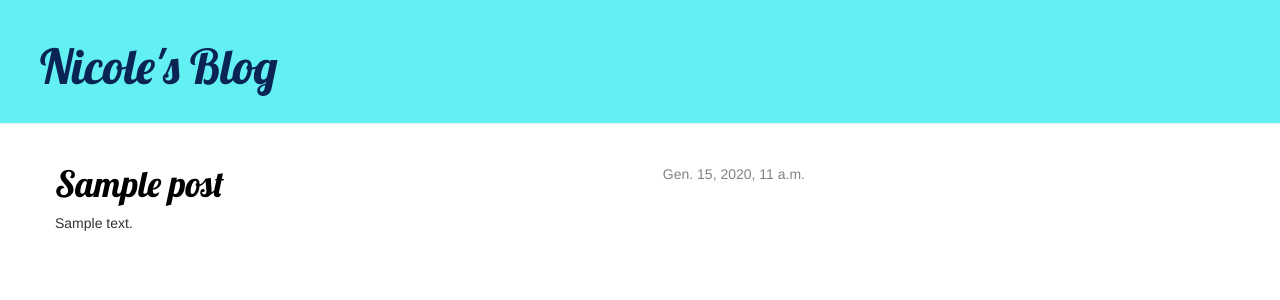
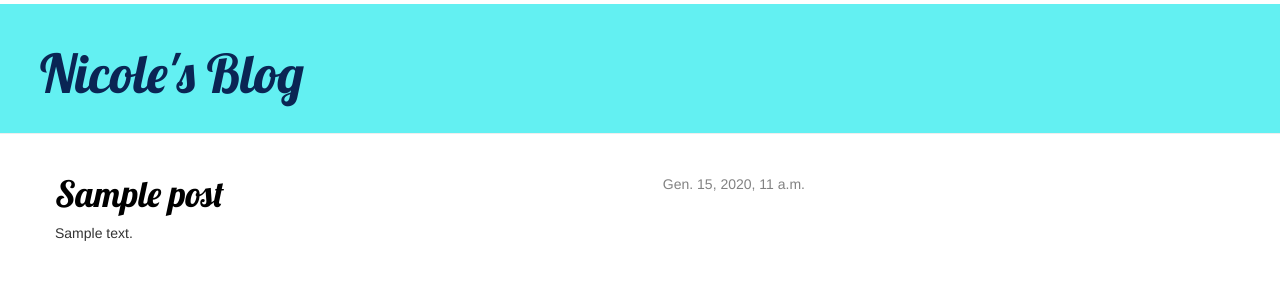
Before and after one commit to NicoleSalvatori/my-first-blog, a Django app: template blog/templates/blog/post_list.html in a window 1280 px wide. Shown: the top 300 px of the page. Run offline with Django 3.2, Linux system fonts and the light colour scheme; the template is opened without the code that fills it: values that come from a table or form of the project are taken from there, others are empty; tables that the repository leaves empty hold one stand-in row (values such as "Sample post"); some libraries are stand-ins or nearby versions.

Commit message:
Modifies on css

```diff
--- a/blog/static/css/blog.css
+++ b/blog/static/css/blog.css
@@ -8,13 +8,13 @@ h1 a {
 
 .page-header {
     background-color: #63F0F2;
-    margin-top: 0;
+    margin-top: 4;
     padding: 20px 20px 20px 40px; /*paddings di sx, alto,dx, basso*/
 }
 
 .page-header h1, .page-header h1 a, .page-header h1 a:visited, .page-header h1 a:active {
     color: #0A2554;
-    font-size: 36pt;
+    font-size: 40pt;
     text-decoration: none;
 }
 
```
